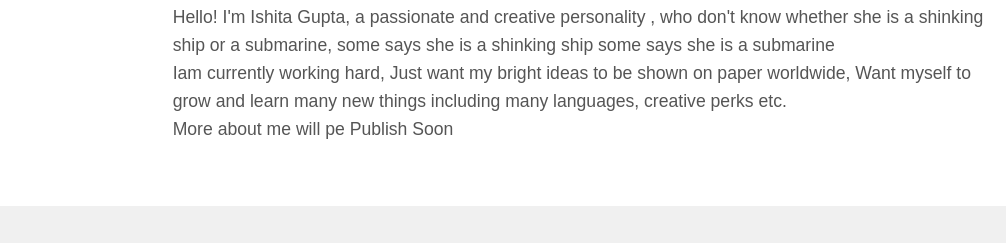
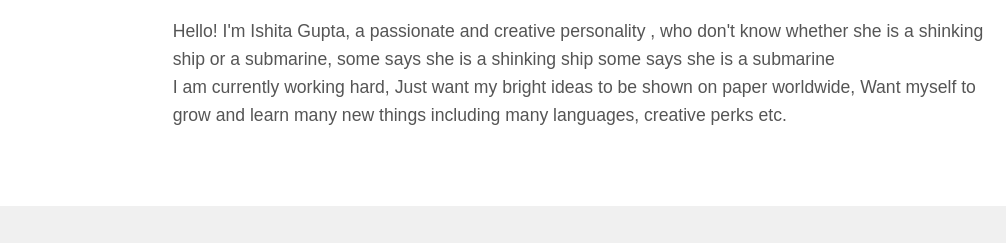
Before and after one commit to WEBDEVOPS2/Ishita, a plain HTML site: page index.html in a window 1280 px wide. Shown: the part 396-639 px from the top of the page, 274-1280 px from the left. Drawn offline with Linux system fonts and the light colour scheme.

Commit message:
Update index.html

```diff
--- a/index.html
+++ b/index.html
@@ -26,8 +26,7 @@
             <div class="about-text">
                 <h2>About Ishita</h2>
                 <p>Hello! I'm Ishita Gupta, a passionate and creative personality , who don't know whether she is a shinking ship or a submarine, some says she is a shinking ship some says she is a submarine</p>
-                <p> Iam currently working hard, Just want my bright ideas to be shown on paper worldwide, Want myself to grow and learn many new things including many languages, creative perks etc.</p>
-                <p>More about me will pe Publish Soon</p>
+                <p> I am currently working hard, Just want my bright ideas to be shown on paper worldwide, Want myself to grow and learn many new things including many languages, creative perks etc.</p>
             </div>
         </div>
     </section>
```
